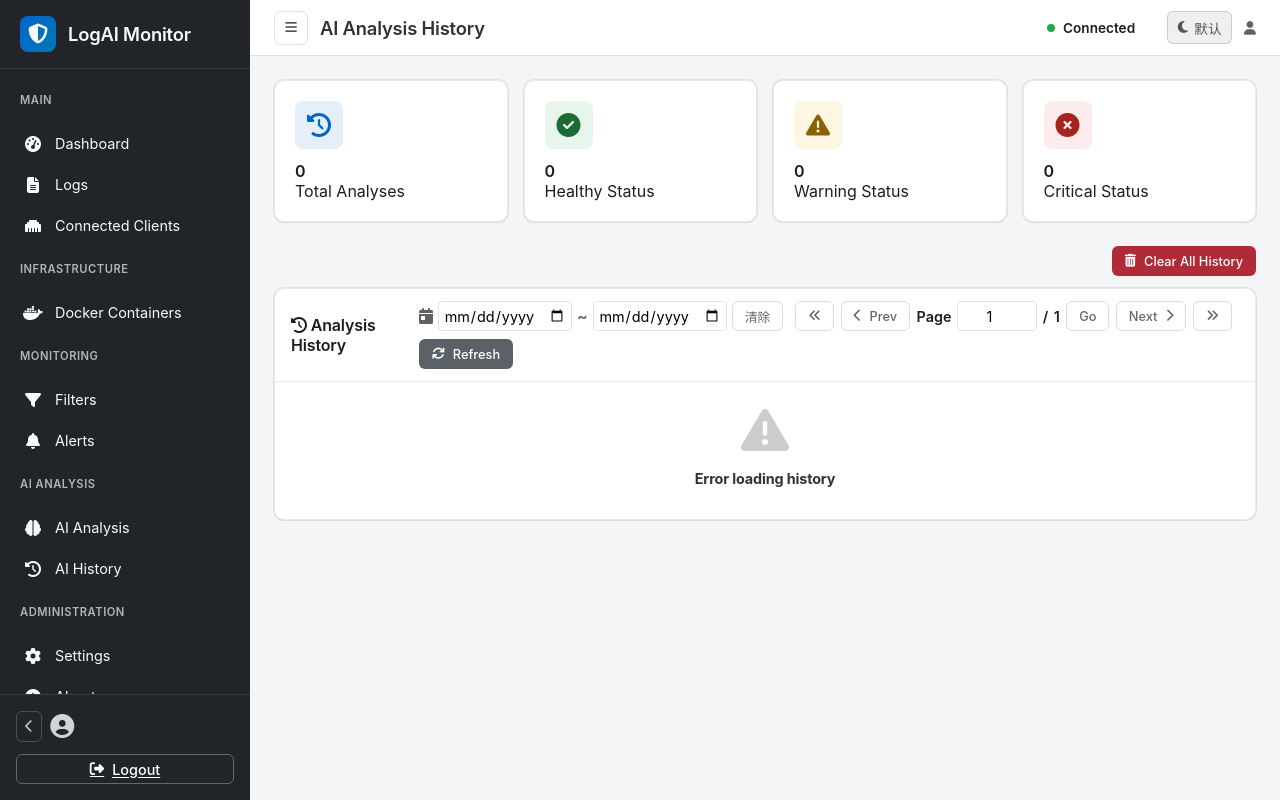
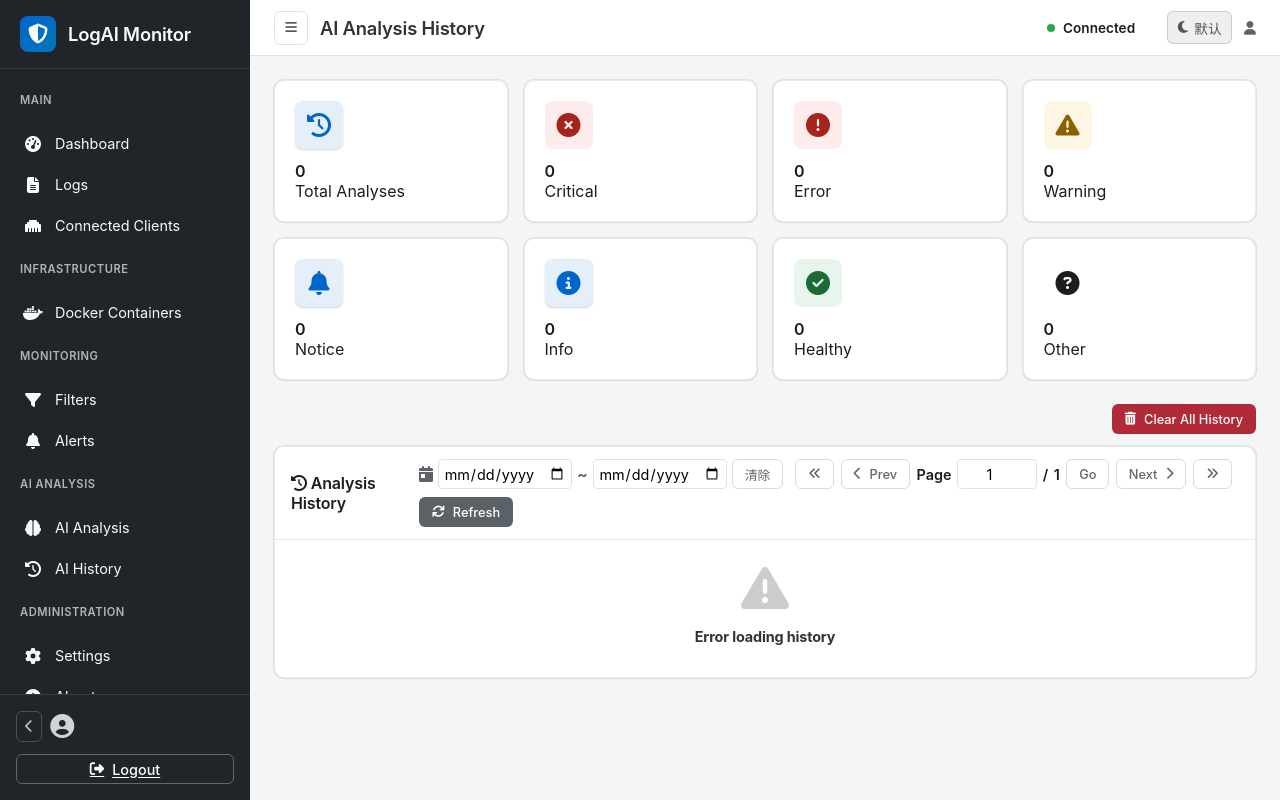
Before and after one commit to humanxp/LogAI-Monitor, a Python web app: template templates/ai_history.html in a window 1280 px wide. Run offline with Jinja, Linux system fonts and the light colour scheme; the template is opened without the code that fills it, so the values that code supplies are empty.

Commit message:
feat(ai): AI 分析结果状态从 4 档扩到 7 档严重程度
档位(严重→轻微)：critical / error / warning / notice / info / healthy / other。
- PromptBuilder：批量提示词要求模型产出这 7 档（每档带判定说明），小模型更易对齐
- AiStatusClassifier：7 档各自成桶 + 同义词归一(fatal/emergency→critical、warn→warning 等)
- /api/ai-history/stats：返回 7 个桶 + total（原来固定 4 桶，新档位会并进 other）
- AI History 页：汇总卡片改为 7 张 + 状态图标/配色覆盖新档
- 设置页：汇总推送状态复选框扩到 7 个，默认仍只勾 critical（少而精，只有重要的才推）
- 修正 AiHistorySelfTest 里 status 字段(8 字段)的旧断言

```diff
--- a/templates/ai_history.html
+++ b/templates/ai_history.html
@@ -7,12 +7,57 @@
 <!-- Stats Cards -->
 <div class="stats-grid" style="margin-bottom: 1.5rem;">
     <div class="stat-card">
-        <div class="stat-icon" style="background-color: var(--lm-accent-soft);">
-            <i class="fas fa-history" style="color: var(--lm-accent);"></i>
+        <div class="stat-icon primary">
+            <i class="fas fa-history"></i>
         </div>
         <div class="stat-info">
             <h3 id="totalAnalyses">0</h3>
             <p>Total Analyses</p>
+        </div>
+    </div>
+    <div class="stat-card">
+        <div class="stat-icon danger">
+            <i class="fas fa-times-circle"></i>
+        </div>
+        <div class="stat-info">
+            <h3 id="criticalCount">0</h3>
+            <p>Critical</p>
+        </div>
+    </div>
+    <div class="stat-card">
+        <div class="stat-icon danger">
+            <i class="fas fa-exclamation-circle"></i>
+        </div>
+        <div class="stat-info">
+            <h3 id="errorCount">0</h3>
+            <p>Error</p>
+        </div>
+    </div>
+    <div class="stat-card">
+        <div class="stat-icon warning">
+            <i class="fas fa-exclamation-triangle"></i>
+        </div>
+        <div class="stat-info">
+            <h3 id="warningCount">0</h3>
+            <p>Warning</p>
+        </div>
+    </div>
+    <div class="stat-card">
+        <div class="stat-icon primary">
+            <i class="fas fa-bell"></i>
+        </div>
+        <div class="stat-info">
+            <h3 id="noticeCount">0</h3>
+            <p>Notice</p>
+        </div>
+    </div>
+    <div class="stat-card">
+        <div class="stat-icon primary">
+            <i class="fas fa-info-circle"></i>
+        </div>
+        <div class="stat-info">
+            <h3 id="infoCount">0</h3>
+            <p>Info</p>
         </div>
     </div>
     <div class="stat-card">
@@ -21,25 +66,16 @@
         </div>
         <div class="stat-info">
             <h3 id="healthyCount">0</h3>
-            <p>Healthy Status</p>
+            <p>Healthy</p>
         </div>
     </div>
     <div class="stat-card">
-        <div class="stat-icon warning">
-            <i class="fas fa-exclamation-triangle"></i>
+        <div class="stat-icon">
+            <i class="fas fa-question-circle"></i>
         </div>
         <div class="stat-info">
-            <h3 id="warningCount">0</h3>
-            <p>Warning Status</p>
-        </div>
-    </div>
-    <div class="stat-card">
-        <div class="stat-icon danger">
-            <i class="fas fa-times-circle"></i>
-        </div>
-        <div class="stat-info">
-            <h3 id="criticalCount">0</h3>
-            <p>Critical Status</p>
+            <h3 id="otherCount">0</h3>
+            <p>Other</p>
         </div>
     </div>
 </div>
@@ -319,9 +355,13 @@ async function fetchHistoryStats(seq) {
         // summary cards always match the rows currently on screen.
         if (seq !== undefined && seq !== _historyFetchSeq) return;
         document.getElementById('totalAnalyses').textContent = s.total ?? historyTotal;
+        document.getElementById('criticalCount').textContent = s.critical || 0;
+        document.getElementById('errorCount').textContent = s.error || 0;
+        document.getElementById('warningCount').textContent = s.warning || 0;
+        document.getElementById('noticeCount').textContent = s.notice || 0;
+        document.getElementById('infoCount').textContent = s.info || 0;
         document.getElementById('healthyCount').textContent = s.healthy || 0;
-        document.getElementById('warningCount').textContent = s.warning || 0;
-        document.getElementById('criticalCount').textContent = s.critical || 0;
+        document.getElementById('otherCount').textContent = s.other || 0;
     } catch (error) {
         console.error('Error fetching history stats:', error);
     }
@@ -440,9 +480,11 @@ function getEntryStatus(analysis, type) {
 function getStatusClass(status) {
     switch(status) {
         case 'healthy': return 'info';
+        case 'info': return 'info';
+        case 'notice': return 'warning';
         case 'warning': return 'warning';
+        case 'error': return 'error';
         case 'critical': return 'critical';
-        case 'error': return 'error';
         default: return 'info';
     }
 }
@@ -450,9 +492,11 @@ function getStatusClass(status) {
 function getStatusIcon(status) {
     switch(status) {
         case 'healthy': return '✅';
+        case 'info': return 'ℹ️';
+        case 'notice': return '🔔';
         case 'warning': return '⚠️';
+        case 'error': return '❌';
         case 'critical': return '🔴';
-        case 'error': return '❌';
         default: return '📋';
     }
 }
--- a/wwwroot/js/app.js
+++ b/wwwroot/js/app.js
@@ -1875,10 +1875,13 @@ async function loadSettings() {
         const alertMinEl = document.getElementById('alertMinSeverity');
         if (alertMinEl) alertMinEl.value = settings.alert_min_severity || 'error';
         document.getElementById('analysisSummaryCooldown').value = settings.analysis_summary_cooldown_min ?? 30;
-        // 汇总推送状态（逗号分隔）→ 勾选对应复选框；默认 critical
+        // 汇总推送状态（逗号分隔的 7 档）→ 勾选对应复选框；默认 critical（最重要、最不吵）
         const summaryStatuses = (settings.analysis_summary_status || 'critical').split(',');
         document.getElementById('summaryStatusCritical').checked = summaryStatuses.includes('critical');
+        document.getElementById('summaryStatusError').checked = summaryStatuses.includes('error');
         document.getElementById('summaryStatusWarning').checked = summaryStatuses.includes('warning');
+        document.getElementById('summaryStatusNotice').checked = summaryStatuses.includes('notice');
+        document.getElementById('summaryStatusInfo').checked = summaryStatuses.includes('info');
         document.getElementById('summaryStatusHealthy').checked = summaryStatuses.includes('healthy');
         document.getElementById('summaryStatusOther').checked = summaryStatuses.includes('other');
         document.getElementById('ollamaEnabled').checked = settings.ollama_enabled !== false;
@@ -1947,7 +1950,7 @@ async function saveSettings() {
         telegram_bot_token: document.getElementById('telegramBotToken').value,
         telegram_chat_id: document.getElementById('telegramChatId').value,
         analysis_summary_cooldown_min: parseInt(document.getElementById('analysisSummaryCooldown').value) || 0,
-        analysis_summary_status: ['critical', 'warning', 'healthy', 'other']
+        analysis_summary_status: ['critical', 'error', 'warning', 'notice', 'info', 'healthy', 'other']
             .filter(s => document.getElementById('summaryStatus' + s.charAt(0).toUpperCase() + s.slice(1))?.checked)
             .join(','),
         telegram_cooldown_minutes: parseInt(document.getElementById('telegramCooldown').value) || 0,
```
Also changed, not shown: templates/settings.html (+15 -6 lines), 5 other files.
